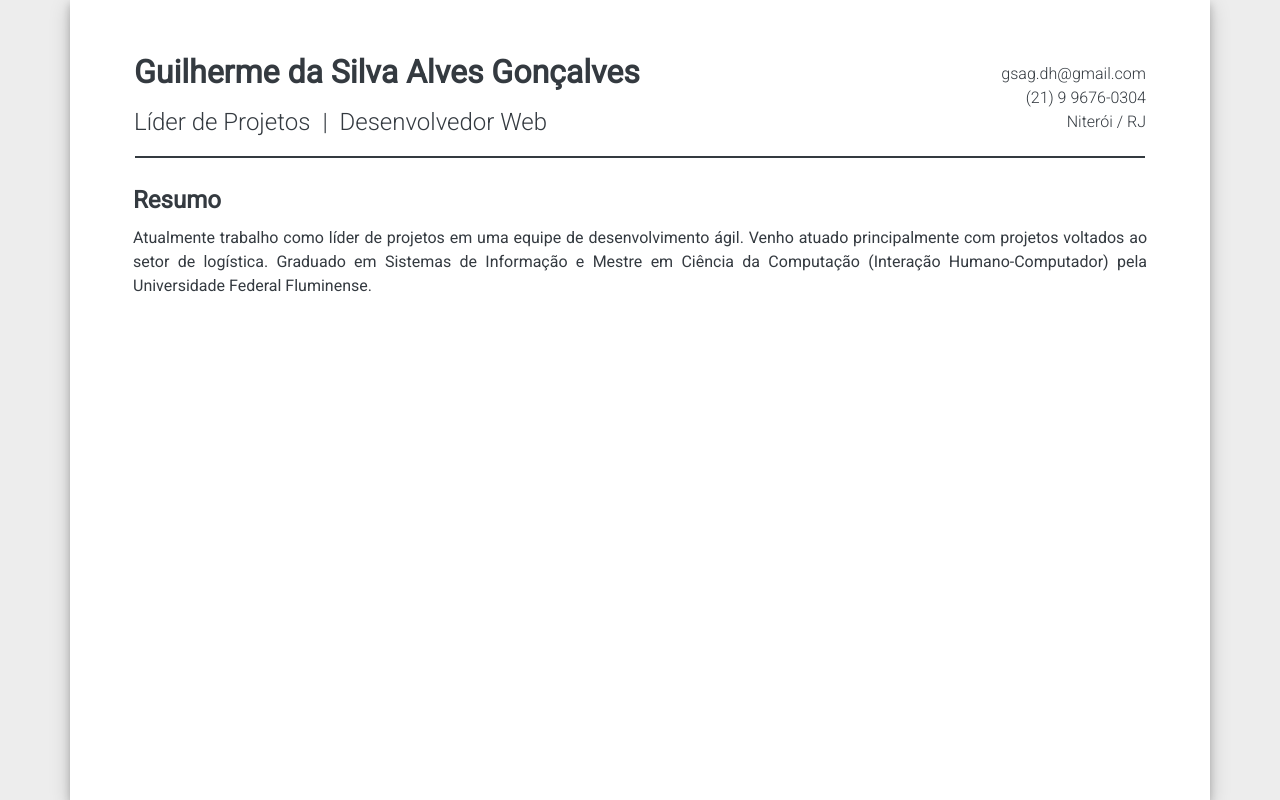
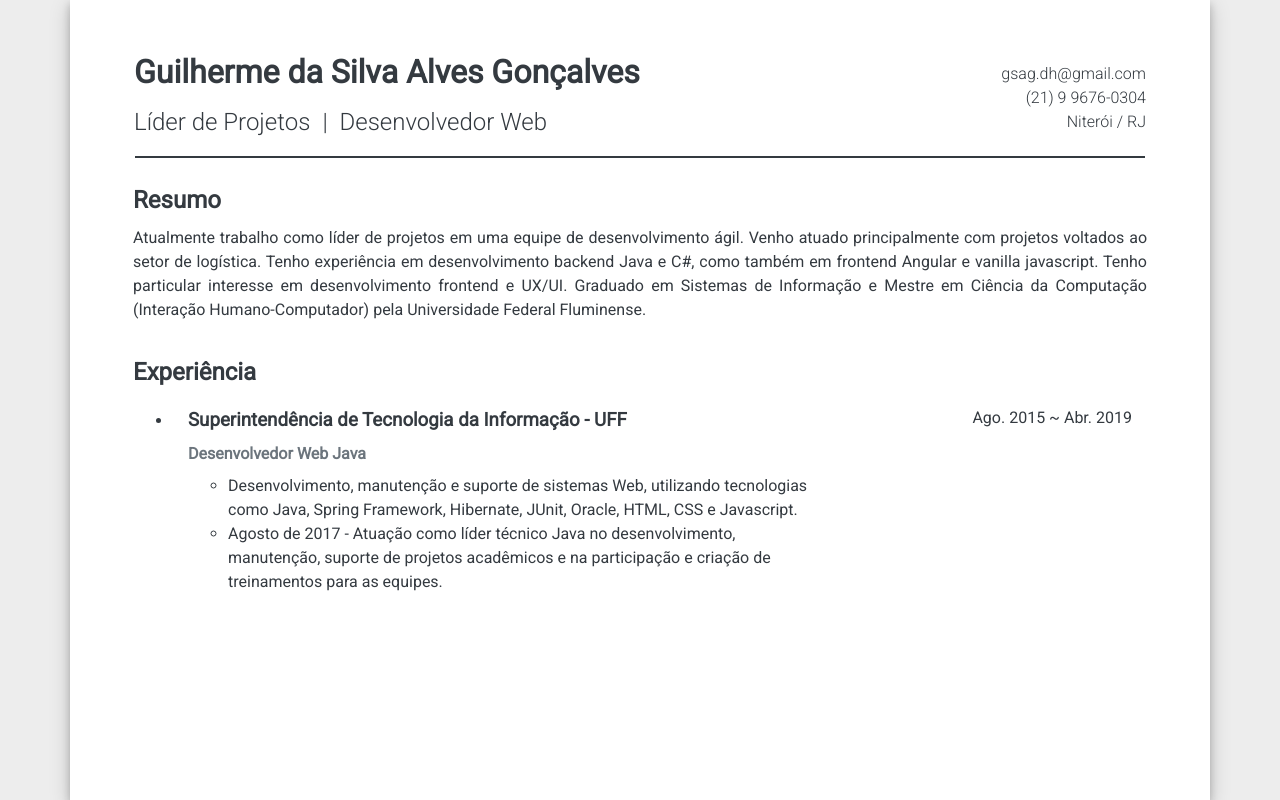
Before and after one commit to gsag/curriculum-vitae-vue, a Vue app: page / in a window 1280 px wide. Built offline with nearby package versions, Linux system fonts and the light colour scheme.

Commit message:
Organizing sections in components

```diff
--- a/src/App.vue
+++ b/src/App.vue
@@ -1,28 +1,22 @@
 <template>
   <main id="app" class="container">
     <Header class="row"/>
-    <Article class="row" title="Resumo">
-      <p>
-        Atualmente trabalho como líder de projetos em uma equipe
-        de desenvolvimento ágil. Venho atuado principalmente com
-        projetos voltados ao setor de logística.
-        Graduado em Sistemas de Informação e Mestre em Ciência
-        da Computação (Interação Humano-Computador) pela Universidade
-        Federal Fluminense.
-      </p>
-    </Article>
+    <ResumeeSection class="row"/>
+    <ExperienceSection class="row"/>
   </main>
 </template>
 
 <script>
 import Header from "@/components/HeaderComponent";
-import Article from "@/components/ArticleComponent";
+import ResumeeSection from "@/components/ResumeeSectionComponent";
+import ExperienceSection from "@/components/ExperienceSectionComponent";
 
 export default {
 	name: "App",
 	components: {
-		Header,
-		Article
+    Header,
+    ResumeeSection,
+		ExperienceSection
 	}
 };
 </script>
@@ -42,11 +36,16 @@ body {
 	font-family: "Roboto", Arial, sans-serif;
 	-webkit-font-smoothing: antialiased;
 	-moz-osx-font-smoothing: grayscale;
-	padding: 3em 3em;
+	padding-top: 3em;
 	width: 100%;
 	height: 100%;
 	color: var(--main-text-color);
 	background-color: var(--container-bg-color);
 	box-shadow: 0 4px 8px 0 rgba(0, 0, 0, 0.2), 0 6px 20px 0 rgba(0, 0, 0, 0.19);
 }
+@media only screen and (min-width: 800px) {
+	#app {
+		padding: 3em 3em;
+	}
+}
 </style>
--- /dev/null
+++ b/src/components/ArticleTopicComponent.vue
@@ -0,0 +1,25 @@
+<template lang="html">
+	<section>
+		<div class="col-12 col-md-8">
+			<h3>{{title}}</h3>
+			<h4 class="text-muted">{{subTitle}}</h4>
+			<slot></slot>
+		</div>
+		<div class="col-12 col-md-4 d-flex flex-column align-items-start align-items-sm-start align-items-md-end justify-content-start">
+			Ago. 2015 ~ Abr. 2019
+		</div>
+	</section>
+</template>
+
+<script>
+export default {
+	name: "ArticleTopic",
+	props: ["title", "subTitle"]
+};
+</script>
+
+<style lang="css" scoped>
+.text-muted {
+	color: #6c757d;
+}
+</style>
--- /dev/null
+++ b/src/components/ExperienceSectionComponent.vue
@@ -0,0 +1,42 @@
+<template>
+  <Article class="row" title="Experiência">
+    <ul class="list-unstyled">
+      <li class="media">
+        <ArticleTopic
+          title="Superintendência de Tecnologia da Informação - UFF"
+          subTitle="Desenvolvedor Web Java"
+          class="row"
+        >
+          <ul>
+            <li class="text-justify">
+              Desenvolvimento, manutenção e suporte de sistemas Web, utilizando
+              tecnologias como Java, Spring Framework, Hibernate, JUnit, Oracle, HTML,
+              CSS e Javascript.
+            </li>
+            <li class="text-justify">
+              Agosto de 2017 - Atuação como líder técnico Java no desenvolvimento,
+              manutenção, suporte de projetos acadêmicos e na participação e criação
+              de treinamentos para as equipes.
+            </li>
+          </ul>
+        </ArticleTopic>
+      </li>
+    </ul>
+  </Article>
+</template>
+
+<script>
+import Article from "@/components/ArticleComponent";
+import ArticleTopic from "@/components/ArticleTopicComponent";
+
+export default {
+    name: "ExperienceSection",
+    components: {
+		Article,
+		ArticleTopic
+	}
+}
+</script>
+
+<style scoped>
+</style>
--- a/src/components/HeaderComponent.vue
+++ b/src/components/HeaderComponent.vue
@@ -2,7 +2,7 @@
 	<header>
 		<div class="header-main-info col-12 col-sm-12 col-md-8 d-flex flex-column align-items-start">
 			<h1>{{headerTitle}}</h1>
-			<h2 class="d-flex flex-row">
+			<h2 class="d-flex flex-column flex-sm-column flex-md-row">
 		<span v-for="subtitle in headerSubTitles"
 			v-bind:key="subtitle">
 			{{subtitle}}
@@ -56,10 +56,6 @@ h2,
 span {
 	font-weight: 300;
 }
-h2 > span:not(:first-child)::before {
-	content: "|";
-	margin: 0 0.25em 0 0.5em;
-}
 header {
 	padding: 0 1em;
 }
@@ -70,4 +66,10 @@ header::after {
 	width: 100%;
 	margin: 0.5em 1em;
 }
+@media only screen and (min-width: 800px) {
+	h2 > span:not(:first-child)::before {
+		content: "|";
+		margin: 0 0.25em 0 0.5em;
+	}
+}
 </style>
--- /dev/null
+++ b/src/components/ResumeeSectionComponent.vue
@@ -0,0 +1,29 @@
+<template>
+    <Article title="Resumo">
+      <p>
+        Atualmente trabalho como líder de projetos em uma equipe
+        de desenvolvimento ágil. Venho atuado principalmente com
+        projetos voltados ao setor de logística. Tenho experiência
+        em desenvolvimento backend Java e C#, como também em
+        frontend Angular e vanilla javascript. Tenho particular
+        interesse em desenvolvimento frontend e UX/UI.
+        Graduado em Sistemas de Informação e Mestre em Ciência
+        da Computação (Interação Humano-Computador) pela Universidade
+        Federal Fluminense.
+      </p>
+    </Article>
+</template>
+
+<script>
+import Article from "@/components/ArticleComponent";
+
+export default {
+	name: "ResumeeSection",
+	components: {
+		Article
+	}
+};
+</script>
+
+<style scoped>
+</style>
```
